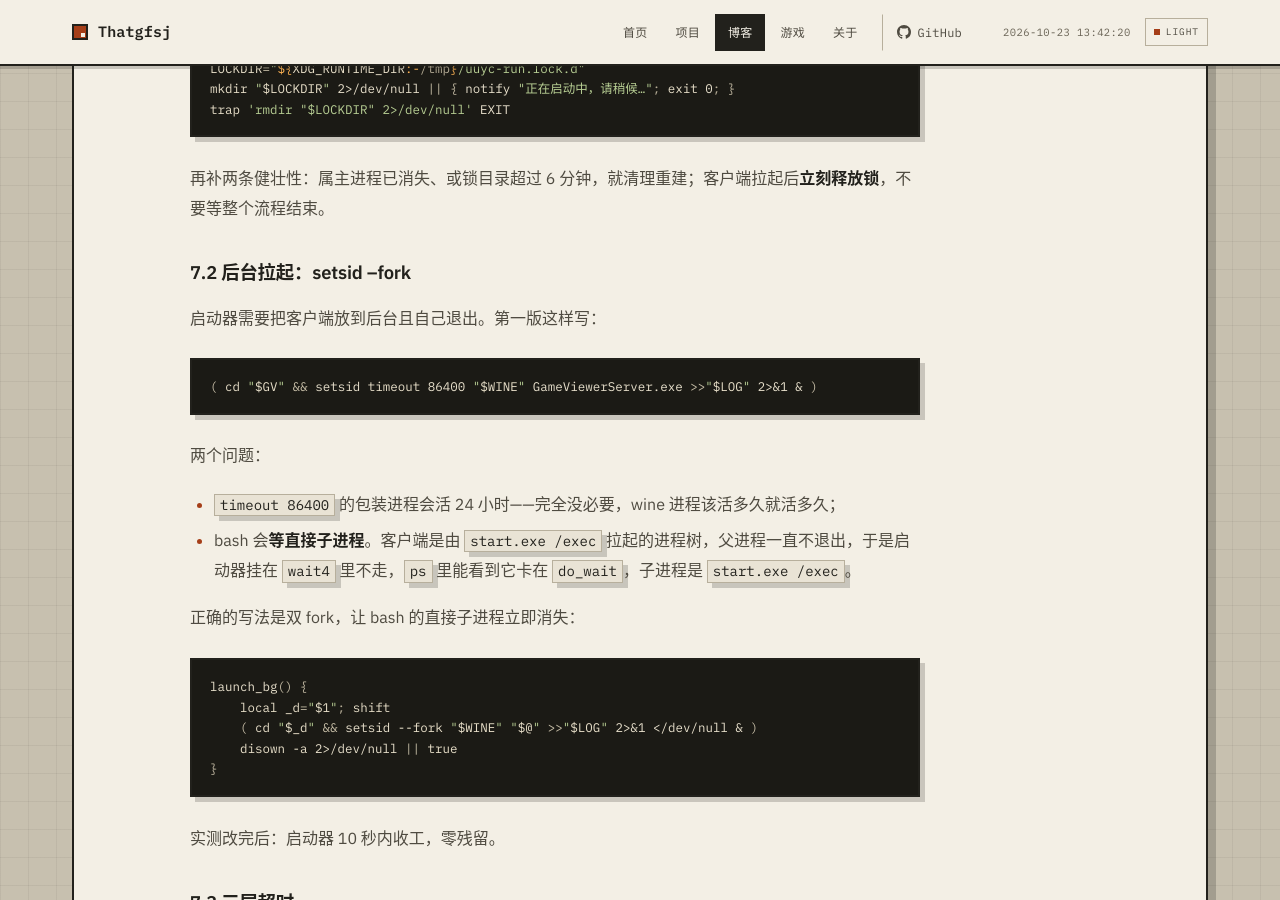
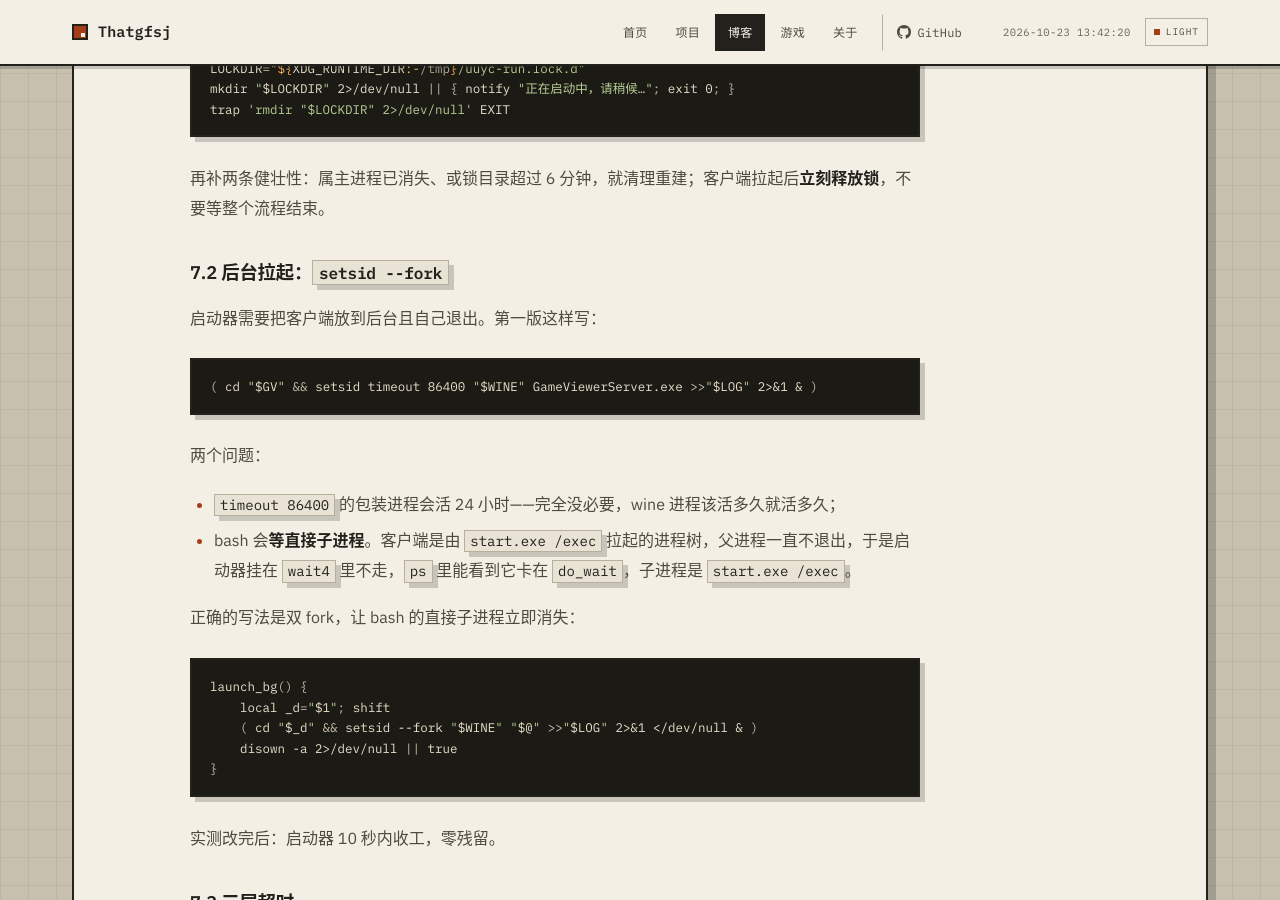
Before and after one commit to Thatgfsj/thatgfsj.github.io, a Jekyll site: the page built from _posts/2026-10-23-gameviewer-wine.md, in a window 1280 px wide and 900 px high, scrolled down 8439 px. Built offline with Jekyll 4.4.1, drawn with Linux system fonts in a browser that asks for light colours; some of the changed text lies outside the part shown.

Commit message:
fix(blog): 代码标识符内的 -- 避免被排版成破折号

```diff
--- a/_posts/2026-10-23-gameviewer-wine.md
+++ b/_posts/2026-10-23-gameviewer-wine.md
@@ -263,7 +263,7 @@ trap 'rmdir "$LOCKDIR" 2>/dev/null' EXIT
 
 再补两条健壮性：属主进程已消失、或锁目录超过 6 分钟，就清理重建；客户端拉起后**立刻释放锁**，不要等整个流程结束。
 
-### 7.2 后台拉起：setsid --fork
+### 7.2 后台拉起：`setsid --fork`
 
 启动器需要把客户端放到后台且自己退出。第一版这样写：
 
@@ -319,7 +319,7 @@ watchdog() {
 最长的一次故障是「连续跑两天后打不开」。当时的状态：
 
 - `GameViewerService.exe` 有 **3 个**孤儿实例（分别跑了 10 小时、8 小时、2 小时）；
-- 一个 **僵尸 server**（父进程已是 systemd --user，wine 没回收），10 小时；
+- 一个 **僵尸 server**（父进程已是 `systemd --user`，wine 没回收），10 小时；
 - 客户端有 **2 个**实例。
 
 这种状态下，客户端**永远卡在启动页**，重启客户端完全无效——因为问题不在客户端，在 prefix 的进程状态已经脏了。
```
